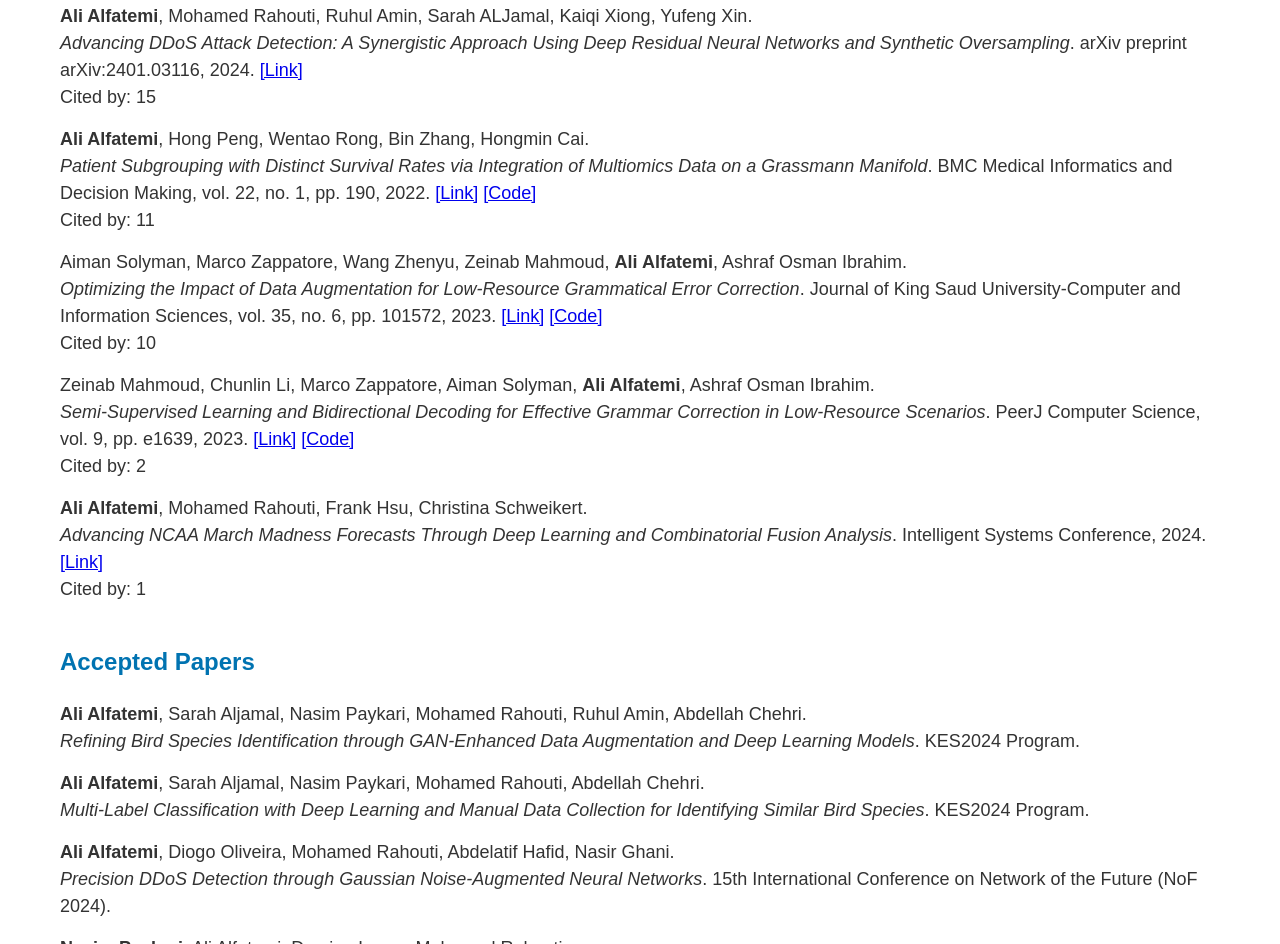
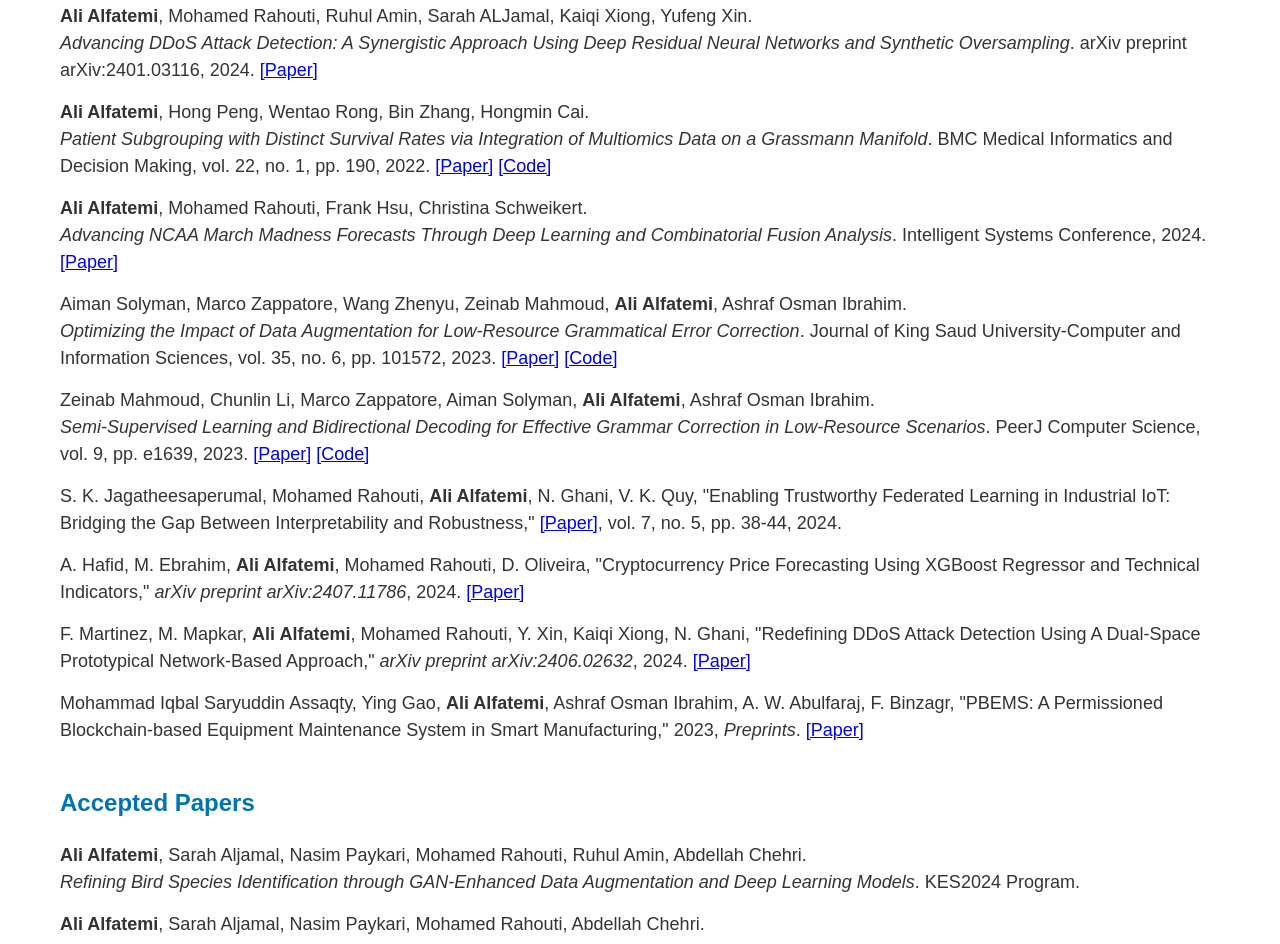
Before and after one commit to AliAlfatemi/alialfatemi.github.io, a plain HTML site: page index.html in a window 1280 px wide. Shown: the part 531-1475 px from the top of the page. Drawn offline with Linux system fonts and the light colour scheme.

Commit message:
index.html

```diff
--- a/index.html
+++ b/index.html
@@ -40,40 +40,53 @@
                 <li>
                     <strong>Ali Alfatemi</strong>, Mohamed Rahouti, Ruhul Amin, Sarah ALJamal, Kaiqi Xiong, Yufeng Xin. <br>
                     <em>Advancing DDoS Attack Detection: A Synergistic Approach Using Deep Residual Neural Networks and Synthetic Oversampling</em>.
-                    arXiv preprint arXiv:2401.03116, 2024. <a href="https://arxiv.org/abs/2401.03116" target="_blank">[Link]</a>
-                    <br><span>Cited by: 15</span>
+                    arXiv preprint arXiv:2401.03116, 2024. <a href="https://arxiv.org/abs/2401.03116" target="_blank">[Paper]</a>
+
                 </li>
                 <li>
                     <strong>Ali Alfatemi</strong>, Hong Peng, Wentao Rong, Bin Zhang, Hongmin Cai. <br>
                     <em>Patient Subgrouping with Distinct Survival Rates via Integration of Multiomics Data on a Grassmann Manifold</em>.
                     BMC Medical Informatics and Decision Making, vol. 22, no. 1, pp. 190, 2022.
-                    <a href="https://bmcmedinformdecismak.biomedcentral.com/articles/10.1186/s12911-022-01938-y" target="_blank">[Link]</a>
+                    <a href="https://bmcmedinformdecismak.biomedcentral.com/articles/10.1186/s12911-022-01938-y" target="_blank">[Paper]</a>
                     <a href="https://github.com/AliAlfatemi/PCAG" target="_blank">[Code]</a>
-                    <br><span>Cited by: 11</span>
+
+                </li>
+                <li>
+                    <strong>Ali Alfatemi</strong>, Mohamed Rahouti, Frank Hsu, Christina Schweikert. <br>
+                    <em>Advancing NCAA March Madness Forecasts Through Deep Learning and Combinatorial Fusion Analysis</em>.
+                    Intelligent Systems Conference, 2024.
+                    <a href="https://link.springer.com/chapter/10.1007/978-3-031-66431-1_38" target="_blank">[Paper]</a>
+
                 </li>
                 <li>
                     Aiman Solyman, Marco Zappatore, Wang Zhenyu, Zeinab Mahmoud, <strong>Ali Alfatemi</strong>, Ashraf Osman Ibrahim. <br>
                     <em>Optimizing the Impact of Data Augmentation for Low-Resource Grammatical Error Correction</em>.
                     Journal of King Saud University-Computer and Information Sciences, vol. 35, no. 6, pp. 101572, 2023.
-                    <a href="https://www.sciencedirect.com/science/article/pii/S131915782300126X" target="_blank">[Link]</a>
+                    <a href="https://www.sciencedirect.com/science/article/pii/S131915782300126X" target="_blank">[Paper]</a>
                     <a href="https://github.com/aimanmutasem/GECDA" target="_blank">[Code]</a>
-                    <br><span>Cited by: 10</span>
+
                 </li>
                 <li>
                     Zeinab Mahmoud, Chunlin Li, Marco Zappatore, Aiman Solyman, <strong>Ali Alfatemi</strong>, Ashraf Osman Ibrahim. <br>
                     <em>Semi-Supervised Learning and Bidirectional Decoding for Effective Grammar Correction in Low-Resource Scenarios</em>.
                     PeerJ Computer Science, vol. 9, pp. e1639, 2023.
-                    <a href="https://peerj.com/articles/cs-1639/" target="_blank">[Link]</a>
+                    <a href="https://peerj.com/articles/cs-1639/" target="_blank">[Paper]</a>
                     <a href="https://github.com/Zainabobied/SLBDEGC" target="_blank">[Code]</a>
-                    <br><span>Cited by: 2</span>
+
                 </li>
                 <li>
-                    <strong>Ali Alfatemi</strong>, Mohamed Rahouti, Frank Hsu, Christina Schweikert. <br>
-                    <em>Advancing NCAA March Madness Forecasts Through Deep Learning and Combinatorial Fusion Analysis</em>.
-                    Intelligent Systems Conference, 2024.
-                    <a href="https://link.springer.com/chapter/10.1007/978-3-031-66431-1_38" target="_blank">[Link]</a>
-                    <br><span>Cited by: 1</span>
+                    S. K. Jagatheesaperumal, Mohamed Rahouti, <strong>Ali Alfatemi</strong>, N. Ghani, V. K. Quy, "Enabling Trustworthy Federated Learning in Industrial IoT: Bridging the Gap Between Interpretability and Robustness," <a href="https://ieeexplore.ieee.org/abstract/document/10643986" target="_blank">[Paper]</a>, vol. 7, no. 5, pp. 38-44, 2024.
                 </li>
+                <li>
+                    A. Hafid, M. Ebrahim, <strong>Ali Alfatemi</strong>, Mohamed Rahouti, D. Oliveira, "Cryptocurrency Price Forecasting Using XGBoost Regressor and Technical Indicators," <em>arXiv preprint arXiv:2407.11786</em>, 2024. <a href="https://arxiv.org/abs/2407.11786" target="_blank">[Paper]</a>
+                </li>
+                <li>
+                    F. Martinez, M. Mapkar, <strong>Ali Alfatemi</strong>, Mohamed Rahouti, Y. Xin, Kaiqi Xiong, N. Ghani, "Redefining DDoS Attack Detection Using A Dual-Space Prototypical Network-Based Approach," <em>arXiv preprint arXiv:2406.02632</em>, 2024.  <a href="https://arxiv.org/abs/2406.02632" target="_blank">[Paper]</a>
+                </li>
+                <li>
+                    Mohammad Iqbal Saryuddin Assaqty, Ying Gao, <strong>Ali Alfatemi</strong>, Ashraf Osman Ibrahim, A. W. Abulfaraj, F. Binzagr, "PBEMS: A Permissioned Blockchain-based Equipment Maintenance System in Smart Manufacturing," 2023, <em>Preprints</em>. <a href='https://www.preprints.org/manuscript/202310.0437/v2' target='_blank'>[Paper]</a>
+                </li>
+                </ul>
                 <!-- Additional publications can follow the same format -->
             </ul>
         </section>
```
